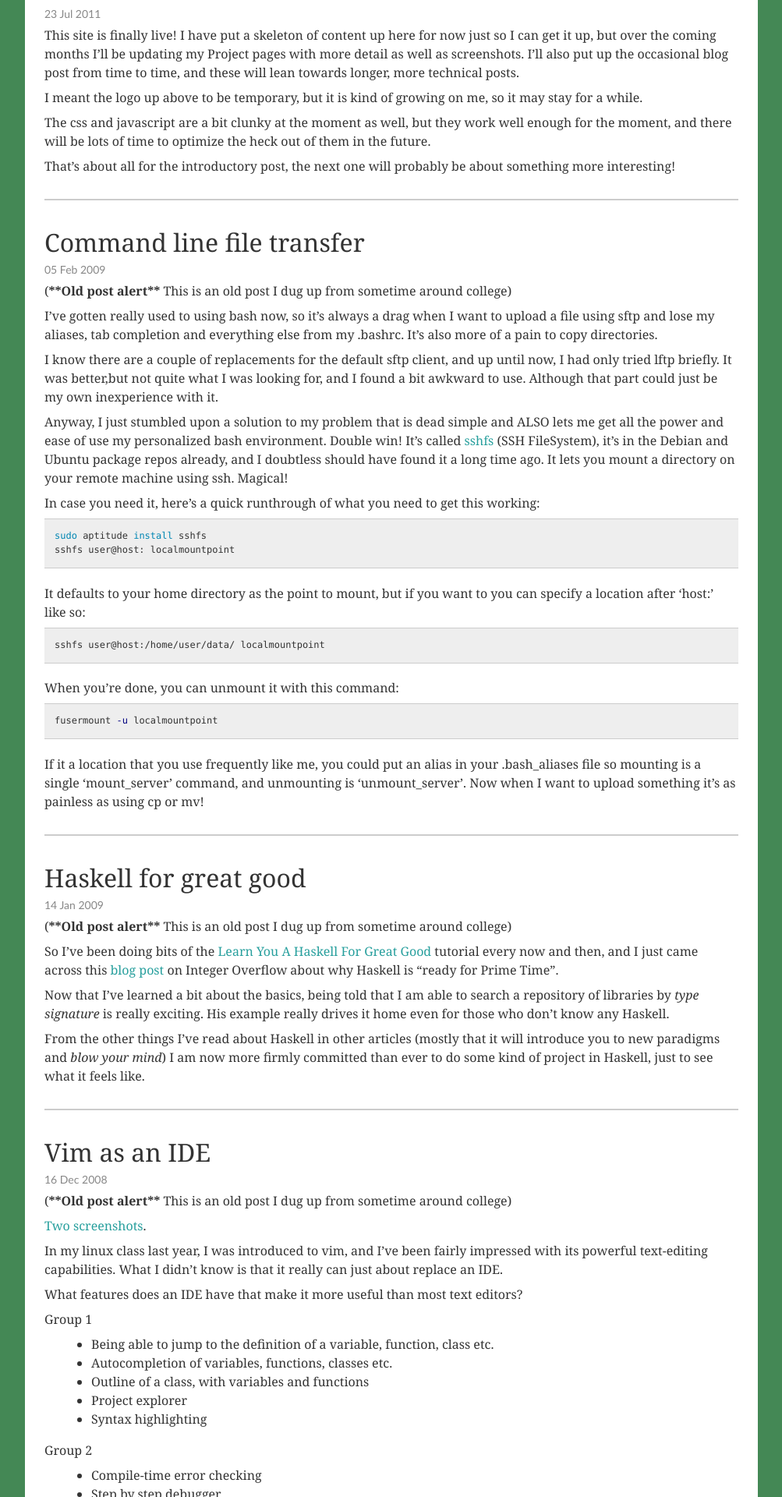
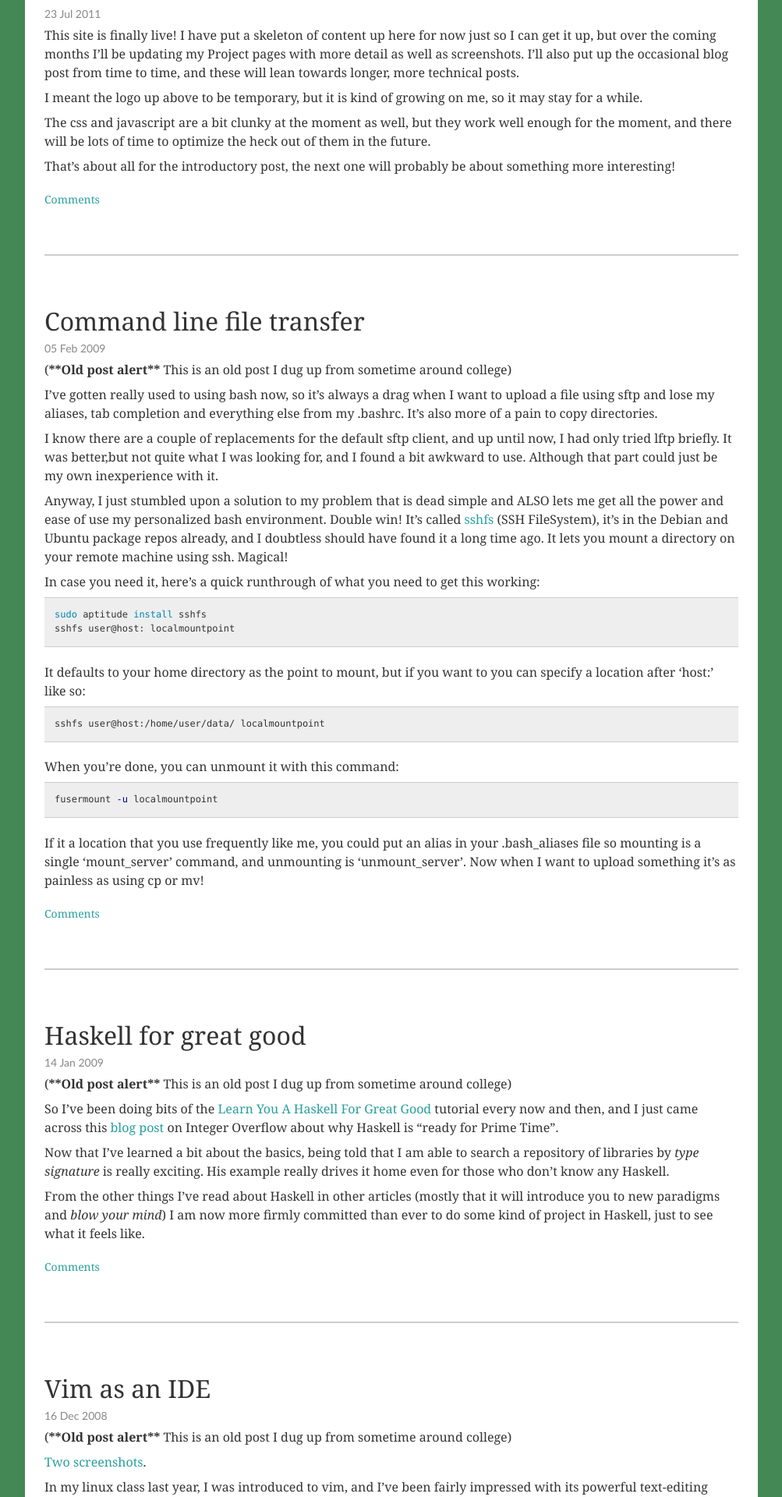
Before and after one commit to nickknw/nickknowlson.com, a Jekyll site: the page built from blog/index.html, in a window 1280 px wide. Shown: the part 363-2283 px from the top of the page at 78% size, without its empty margins (138-1141 px from the left). Built offline with Jekyll 4.4.1, drawn with Linux system fonts in a browser that asks for light colours; nearby versions of some CDN libraries.

Commit message:
add disqus comment link on latest posts page

```diff
--- a/blog/index.html
+++ b/blog/index.html
@@ -13,5 +13,6 @@ description: The latest blog posts by Nick Knowlson.
   <div class="faded" style="font-size:14px; margin-bottom:5px;">{{ post.date | date_to_string }}</div>
   {{ post.content }}
   </div>
+  <div style="font-size: 14px; text-align: left; margin-top:20px;"><a class="dsq-comment-count" href="{{ post.url }}#disqus_thread">Comments</a></div>
   <hr class="fancyrule" />
 {% endfor %}
--- a/css/style.css
+++ b/css/style.css
@@ -325,7 +325,7 @@ hr.fancyrule {
     height: 2px;
     background-color: #cccccc;
     color: #cccccc;
-    margin: 30px 0px;
+    margin: 60px 0px;
 }
 
 /* jQuery lightBox plugin - Gallery style {{{ */
```
